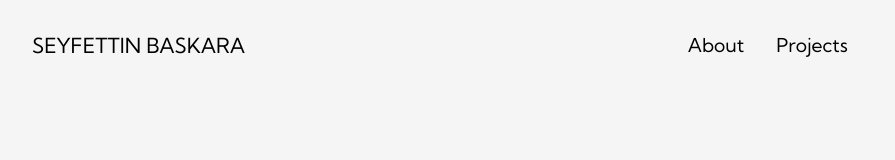
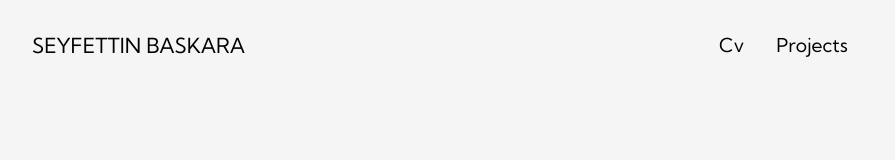
Before and after one commit to SeyfBaskara/Portfolio, a Next.js app: page / in a window 1280 px wide. Shown: the top 160 px of the page, without its empty margins (192-1087 px from the left). Built offline with nearby package versions, Linux system fonts and the light colour scheme.

Commit message:
rename about header to cv

```diff
--- a/components/Layout/Header.tsx
+++ b/components/Layout/Header.tsx
@@ -13,7 +13,7 @@ const Header = (): JSX.Element => {
             </section>
             <section className={styles.header__links}>
                <Link href="#about">
-                  <a>About</a>
+                  <a>Cv</a>
                </Link>
                <Link href="#projects">
                   <a>Projects</a>
```
